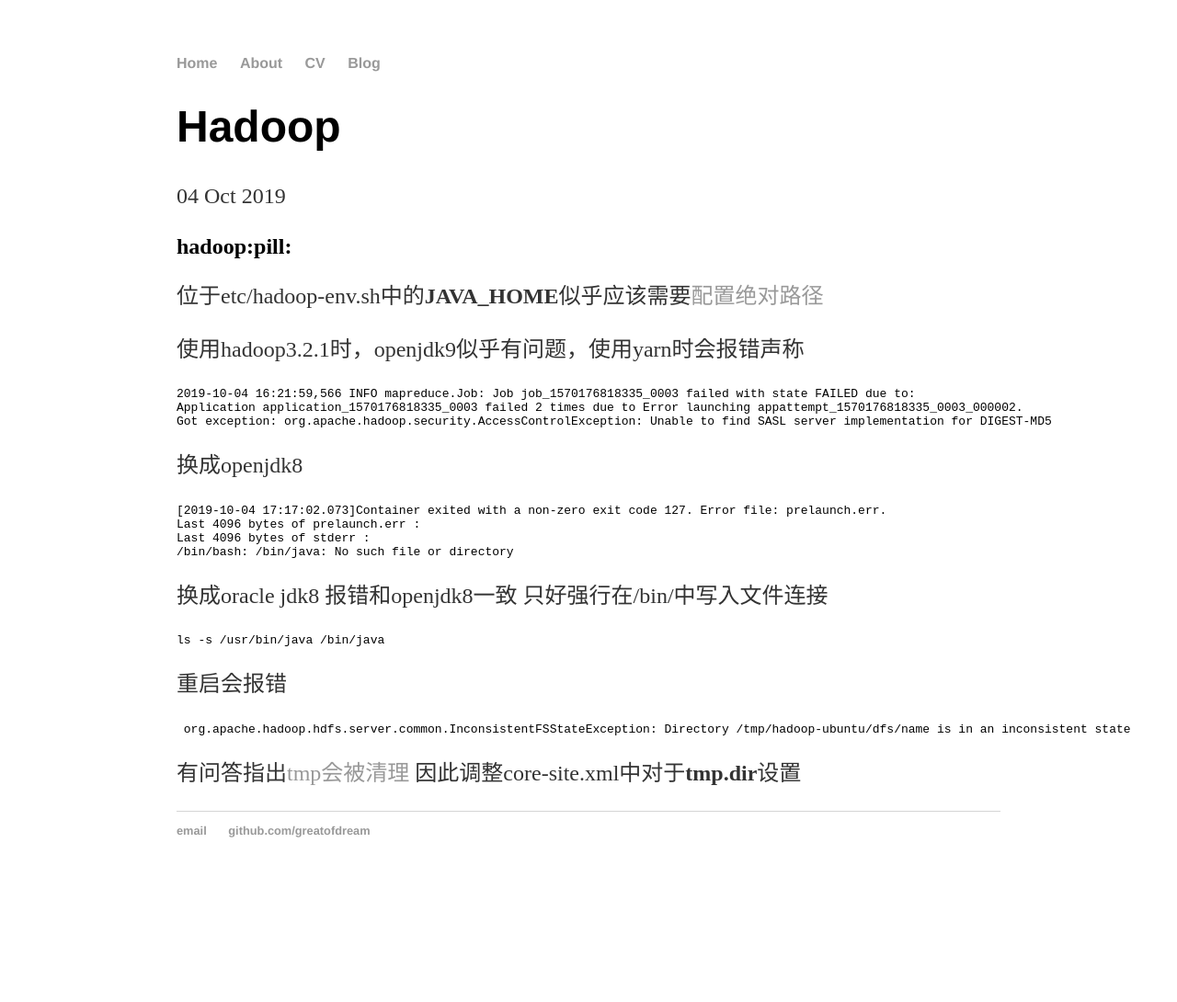
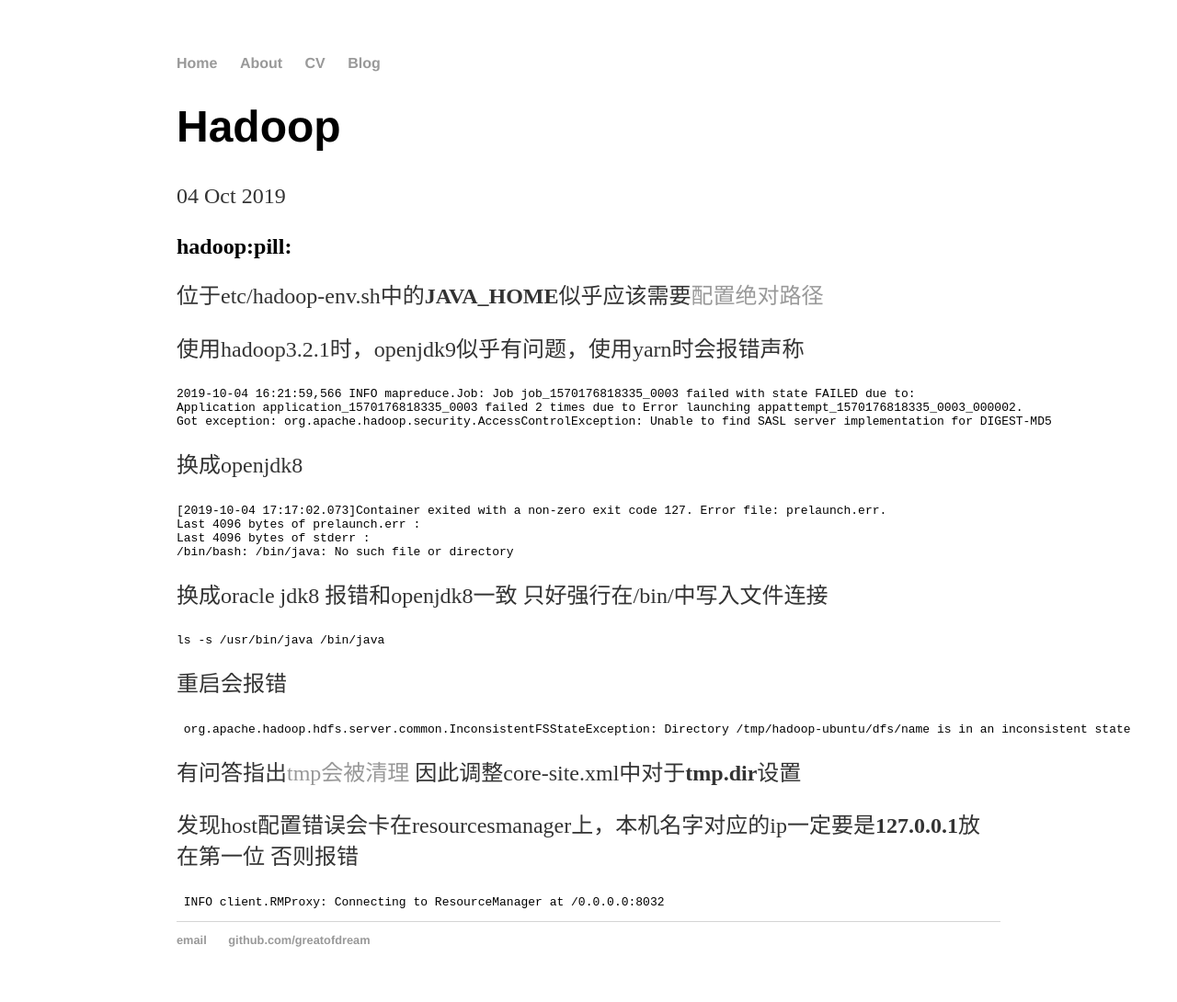
Before and after one commit to greatofdream/greatofdream.github.io, a Jekyll site: the page built from _posts/2019-10-04-hadoop.md, in a window 1280 px wide. Shown: the whole page at 92% size. Built offline with Jekyll 4.4.1, drawn with Linux system fonts in a browser that asks for light colours; before the commit the page ends 971 px from its top, so only the background shows below that.

Commit message:
host for hadoop

````diff
--- a/_posts/2019-10-04-hadoop.md
+++ b/_posts/2019-10-04-hadoop.md
@@ -34,3 +34,9 @@ ls -s /usr/bin/java /bin/java
 ```
 有问答指出[tmp会被清理](https://stackoverflow.com/questions/17376982/org-apache-hadoop-hdfs-server-common-inconsistentfsstateexception-directory-tm)
 因此调整core-site.xml中对于**tmp.dir**设置
+
+发现host配置错误会卡在resourcesmanager上，本机名字对应的ip一定要是**127.0.0.1**放在第一位
+否则报错
+```
+ INFO client.RMProxy: Connecting to ResourceManager at /0.0.0.0:8032
+ ```
````
